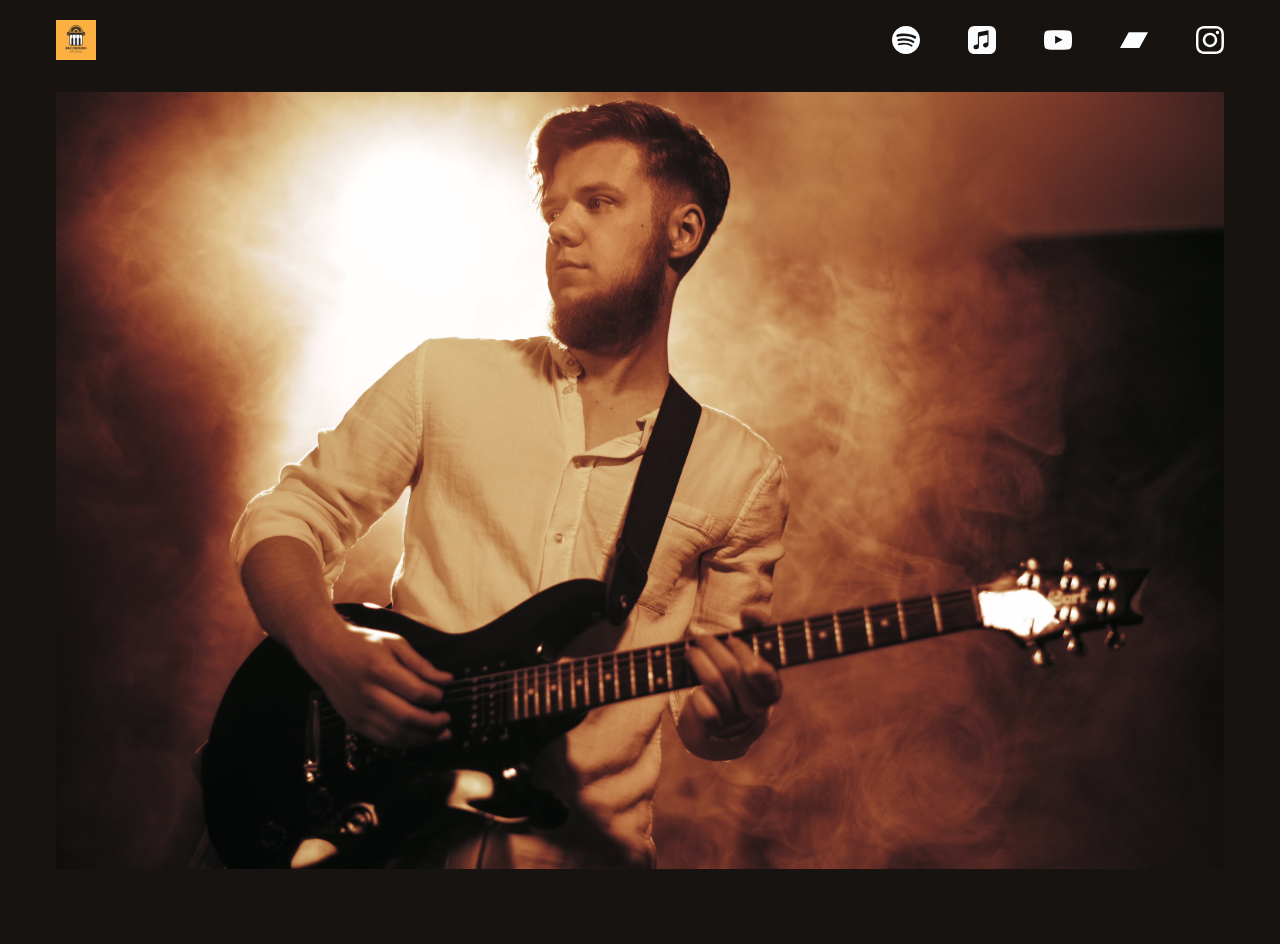
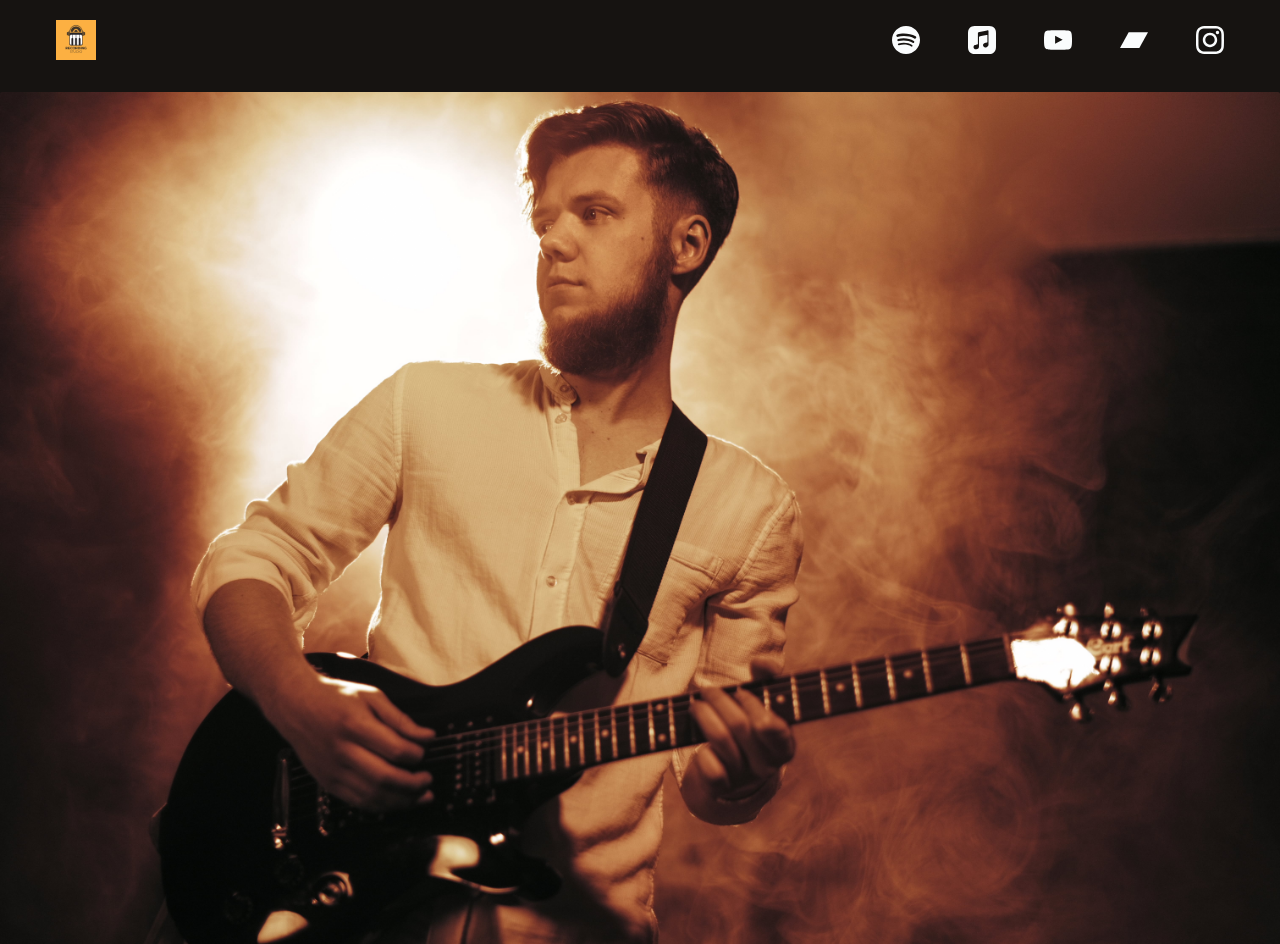
Before and after one commit to Oleksandr1914/recording-studio, a Next.js app: page / in a window 1280 px wide. Before the commit the page ends 869 px from the top, so only its background shows below. Built offline with nearby package versions, Linux system fonts and the light colour scheme.

Commit message:
deleted padding-x in Hero components

```diff
--- a/src/components/Hero/Hero.tsx
+++ b/src/components/Hero/Hero.tsx
@@ -3,7 +3,7 @@ import Alex from '../../../public/alex-hero.jpg';
 
 export default function Hero(): JSX.Element {
     return (
-        <section className="mt-3 px-5 mobile:w-[480px] mobile:mx-auto tablet:w-[640px] tablet:px-8  laptop:w-[1024px] leptop:px-10 desktop:w-[1280px] desktop:px-14 " >
+        <section className="mt-3  mobile:w-[480px] mobile:mx-auto tablet:w-[640px]   laptop:w-[1024px]  desktop:w-[1280px]  " >
             <Image src={Alex} alt="Alex" className="w-full rounded-sm" priority />
         </section >
     )
--- a/src/components/header/Header.tsx
+++ b/src/components/header/Header.tsx
@@ -14,7 +14,7 @@ import Links from "../Links/Links";
 
 export default function Header(): JSX.Element {
     return (
-        <header className=" flex flex-row justify-between w-full px-5 py-2 items-center  mobile:w-[480px] mobile:mx-auto tablet:w-[640px] tablet:px-8 tablet:py-4 laptop:w-[1024px] leptop:px-10 laptop:py-5 desktop:w-[1280px] desktop:px-14">
+        <header className="flex flex-row justify-between w-full px-5 py-2 items-center  mobile:w-[480px] mobile:mx-auto tablet:w-[640px] tablet:px-8 tablet:py-4 laptop:w-[1024px] leptop:px-10 laptop:py-5 desktop:w-[1280px] desktop:px-14">
             <Image src={Logo} alt="logo" className="w-10 h-10" />
             <Sheet>
                 <SheetTrigger className="laptop:hidden ">
```
